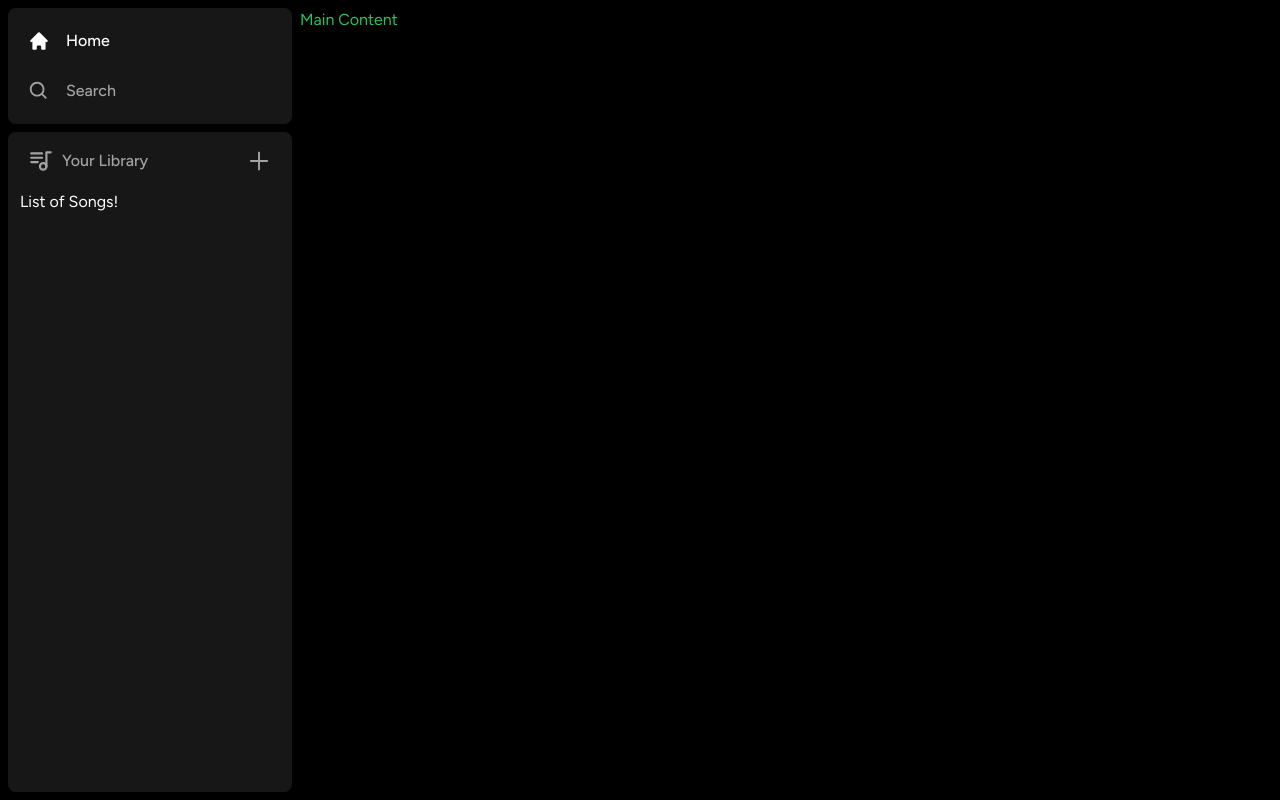
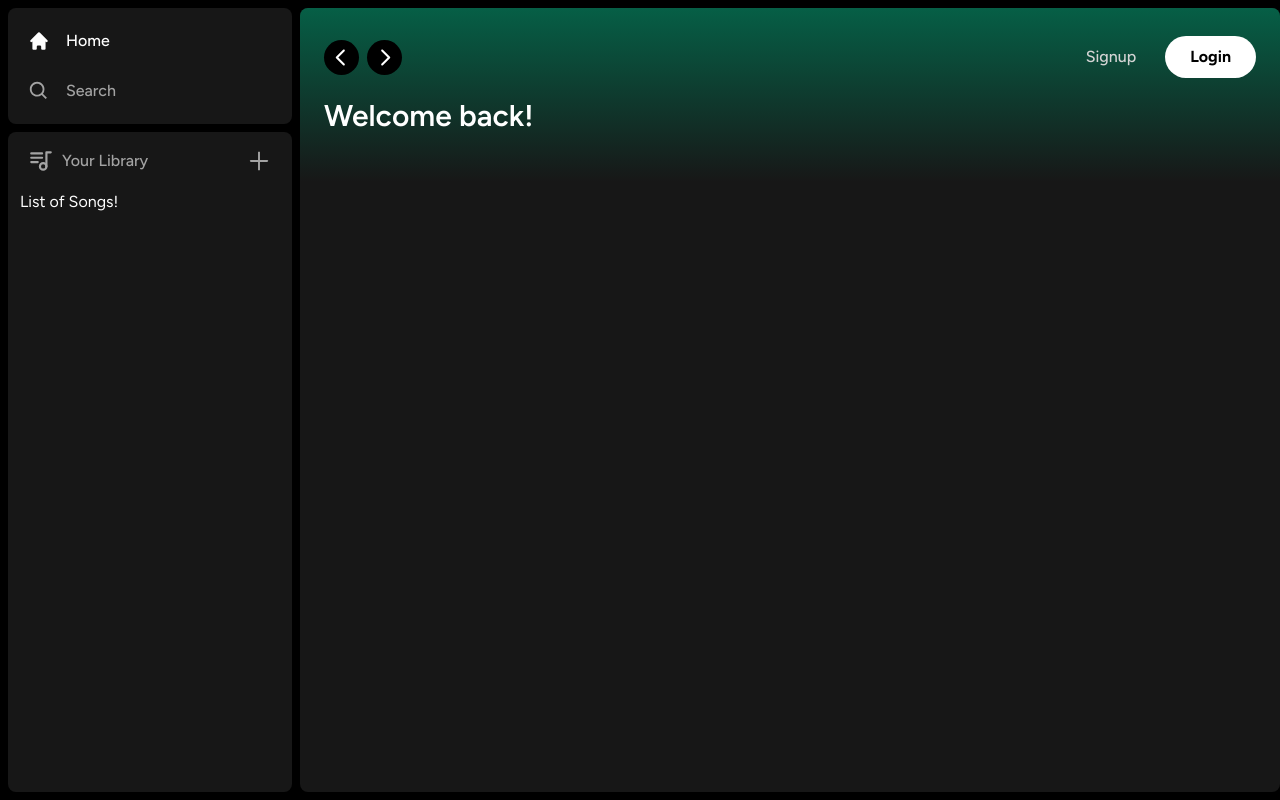
Before and after one commit to iamshishirpandey/spotify-clone, a Next.js app: page / in a window 1280 px wide. Built offline with nearby package versions, Linux system fonts and the light colour scheme.

Commit message:
Header Component Complete

```diff
--- a/app/(site)/page.tsx
+++ b/app/(site)/page.tsx
@@ -1,7 +1,17 @@
+import Header from "@/components/Header";
 import React from "react";
 
 function page() {
-  return <div className="flex text-green-500">Main Content</div>;
+  return (
+    <div className="bg-neutral-900 rounded-lg h-full w-full overflow-hidden overflow-y-auto">
+      <Header>
+        <div className="mb-2">
+          <h1 className="text-white text-3xl font-semibold">Welcome back!</h1>
+          <div className="grid grid-cols-1 sm:grid-cols-2 xl:grid-cols-3 2xl:grid-cols-4 gap-3 mt-4"></div>
+        </div>
+      </Header>
+    </div>
+  );
 }
 
 export default page;
--- /dev/null
+++ b/components/Button.tsx
@@ -0,0 +1,24 @@
+import { forwardRef } from "react";
+import { twMerge } from "tailwind-merge";
+
+interface ButtonProps extends React.ButtonHTMLAttributes<HTMLButtonElement> {}
+const Button = forwardRef<HTMLButtonElement, ButtonProps>(
+  ({ className, children, disabled, type = "button", ...props }, ref) => {
+    return (
+      <button
+        type={type}
+        className={twMerge(
+          `w-full rounded-full bg-green-500 border border-transparent px-3 py-3 disabled:cursor-not-allowed disabled:opacity-50 text-black font-bold hover:opacity-75 transition`,
+          className
+        )}
+        disabled={disabled}
+        ref={ref}
+        {...props}
+      >
+        {children}
+      </button>
+    );
+  }
+);
+Button.displayName = "button";
+export default Button;
--- /dev/null
+++ b/components/Header.tsx
@@ -0,0 +1,70 @@
+"use client";
+import { useRouter } from "next/navigation";
+import { twMerge } from "tailwind-merge";
+import { RxCaretLeft, RxCaretRight } from "react-icons/rx";
+import { HiHome } from "react-icons/hi";
+import { BiSearch } from "react-icons/bi";
+import Button from "./Button";
+interface HeaderProps {
+  children: React.ReactNode;
+  className?: string;
+}
+const Header: React.FC<HeaderProps> = ({ children, className }) => {
+  const router = useRouter();
+  const handleLogout = () => {
+    //Handle Logout Here
+  };
+  return (
+    <div
+      className={twMerge(
+        `h-fit bg-gradient-to-b from-emerald-800 p-6`,
+        className
+      )}
+    >
+      <div className="w-full mb-4 flex items-center justify-between">
+        <div className="hidden md:flex gap-x-2 items-center">
+          <button
+            onClick={() => router.back()}
+            className="rounded-full bg-black flex items-center justify-center hover:opacity-75 transition "
+          >
+            <RxCaretLeft size={35} className="text-white" />
+          </button>
+          <button
+            onClick={() => router.forward()}
+            className="rounded-full bg-black flex items-center justify-center hover:opacity-75 transition "
+          >
+            <RxCaretRight size={35} className="text-white" />
+          </button>
+        </div>
+        {/* Mobile view */}
+        <div className="flex md:hidden gap-x-2 items-center">
+          <button className="rounded-full p-2 bg-white flex items-center justify-center hover:opacity-75 transition">
+            <HiHome size={20} className="text-black" />
+          </button>
+          <button className="rounded-full p-2 bg-white flex items-center justify-center hover:opacity-75 transition">
+            <BiSearch size={20} className="text-black" />
+          </button>
+        </div>
+        <div className="flex justify-between items-center gap-x-4">
+          <>
+            <div>
+              <Button
+                onClick={() => {}}
+                className="bg-transparent text-neutral-300 font-medium"
+              >
+                Signup
+              </Button>
+            </div>
+            <div>
+              <Button onClick={() => {}} className="bg-white px-6 py-2 ">
+                Login
+              </Button>
+            </div>
+          </>
+        </div>
+      </div>
+      {children}
+    </div>
+  );
+};
+export default Header;
```
